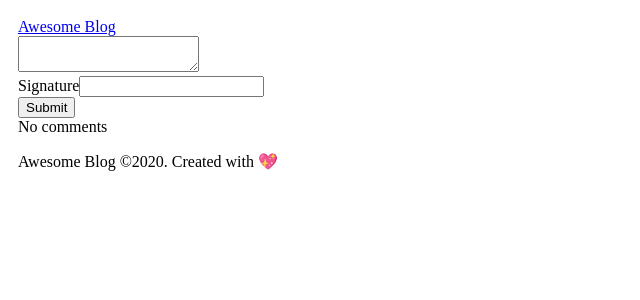
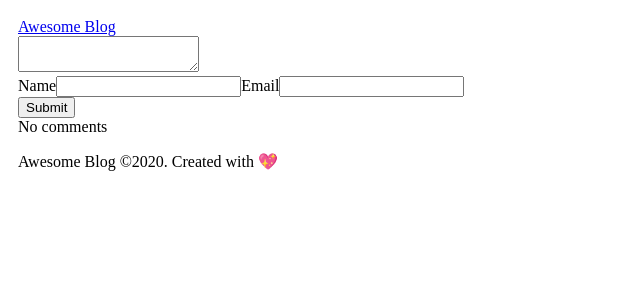
Before and after one commit to imvanzen/awesome-blog, a React app: page /#/posts/1 in a window 1280 px wide. Shown: the top 300 px of the page, without its empty margins (0-640 px from the left). Built offline with nearby package versions, Linux system fonts and the light colour scheme; no server answers; the HTML template or start-up script is replaced by a standard one.

Commit message:
Form dynamic

```diff
--- a/src/components/organisms/CommentForm.js
+++ b/src/components/organisms/CommentForm.js
@@ -1,16 +1,50 @@
-import React from 'react';
+import React, { useState, useEffect } from 'react';
+import PropTypes from 'prop-types';
 
-const CommentForm = () => (
-  <form name='CommentForm'>
-    <textarea className='CommentForm_Body' name='comment_body' onChange={() => {}} />
+const CommentForm = ({ handlerSubmit }) => {
+  const [body, setBody] = useState(null);
+  const [name, setName] = useState(null);
+  const [email, setEmail] = useState(null);
+
+  const [comment, setComment] = useState({});
+
+  useEffect(() => {
+    setComment({ body, name, email });
+  }, [body, name, email]);
+
+  const resetCommentForm = () => {
+    setName(null);
+    setEmail(null);
+    setBody(null);
+  };
+
+  const onSubmit = (event) => {
+    event.preventDefault();
+
+    handlerSubmit(comment)
+      .then(() => resetCommentForm());
+  };
+
+  return (
+    <form name='CommentForm' onSubmit={onSubmit}>
+      <textarea required id='CommentBody' className='CommentForm_Body' name='comment_body' value={body} />
       <div className='CommentForm_Signature'>
         <label className='CommentForm_Signature_Label' htmlFor='Signature'>
-        Signature
-        <input id='Signature' type='text' name='comment_signature' onChange={() => {}} />
+          Name
+          <input id='CommentName' type='text' name='comment_name' value={name} />
+        </label>
+        <label className='CommentForm_Signature_Label' htmlFor='Signature'>
+          Email
+          <input id='CommentEmail' type='email' name='comment_email' value={email} />
         </label>
       </div>
       <input className='CommentForm_Submit' type='submit' value='Submit' />
     </form>
   );
+};
+
+CommentForm.propTypes = {
+  handlerSubmit: PropTypes.func.isRequired,
+};
 
 export default CommentForm;
```
Lines whose indentation alone changed are shown as unchanged.
